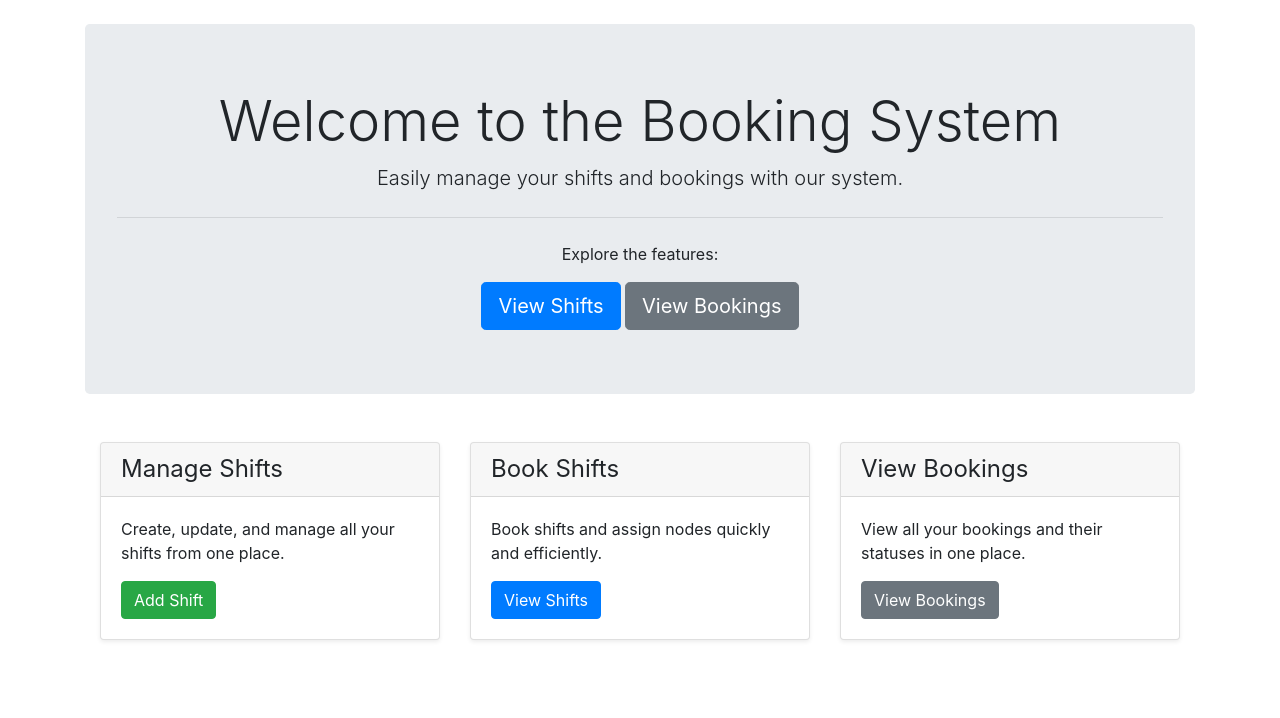
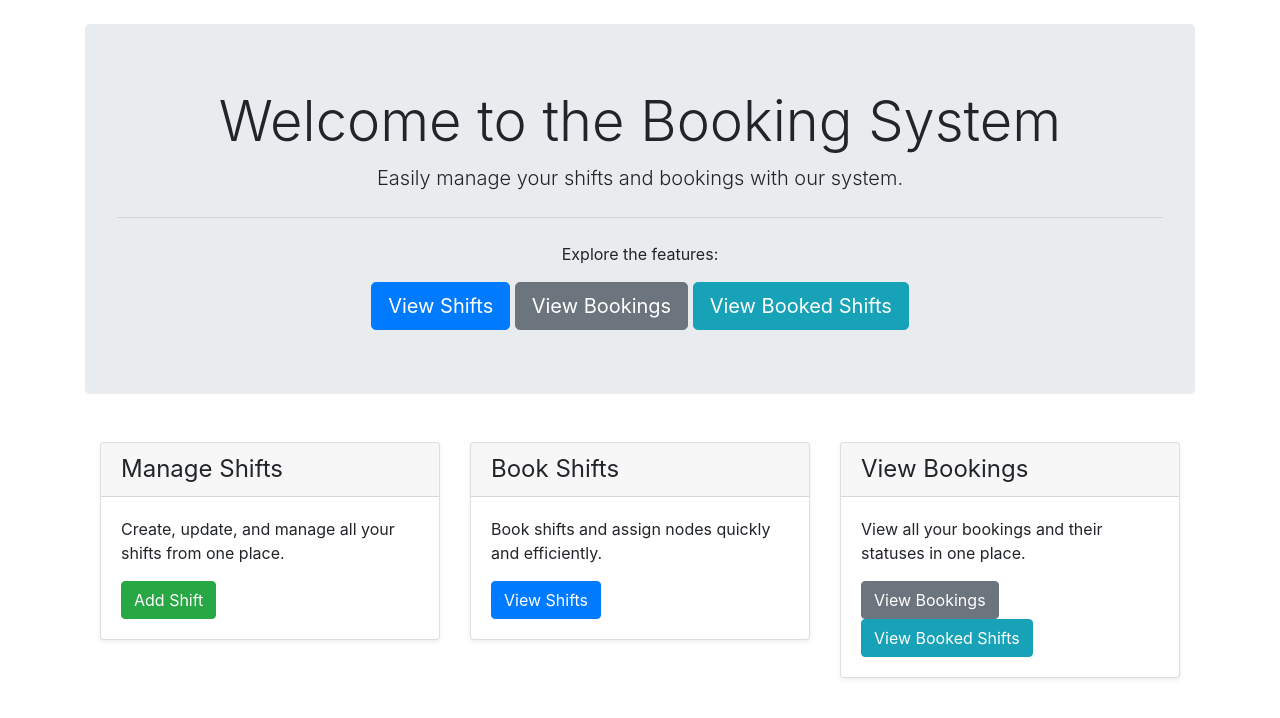
Before and after one commit to ShamcyBens/Django-Python-B2B, a Django app: page /booking/ in a window 1280 px wide. Shown: the top 718 px of the page. Run offline with Django 3.2, Linux system fonts and the light colour scheme; some libraries are stand-ins or nearby versions.

Commit message:
Differentiate btw Booked Shifts and available shifts

```diff
--- a/booking/models.py
+++ b/booking/models.py
@@ -5,6 +5,8 @@ class Shift(models.Model):
     start_time = models.DateTimeField()
     end_time = models.DateTimeField()
     created_at = models.DateTimeField(auto_now_add=True)
+    booked = models.BooleanField(default=False)
+
 
     def __str__(self):
         return self.shift_name
--- a/booking/templates/bookings.html
+++ b/booking/templates/bookings.html
@@ -1,4 +1,3 @@
-<!-- booking/templates/booking/booking_list.html -->
 {% extends 'base.html' %}
 
 {% block title %}Booked Sessions{% endblock %}
@@ -23,7 +22,7 @@
                     <tr>
                         <td>{{ booking.shift.shift_name }}</td>
                         <td>{{ booking.node.node_name }}</td>
-                        <td>{{ booking.status }}</td>
+                        <p>Status: {{ booking.get_status_display }}</p>
                         <td>{{ booking.created_at }}</td>
                     </tr>
                 {% empty %}
--- a/booking/templates/home.html
+++ b/booking/templates/home.html
@@ -9,7 +9,8 @@
     <hr class="my-4">
     <p>Explore the features:</p>
     <a class="btn btn-primary btn-lg" href="{% url 'shift_list' %}" role="button">View Shifts</a>
-    <a class="btn btn-secondary btn-lg" href="{% url 'bookings' %}" role="button">View Bookings</a>
+    <a class="btn btn-secondary btn-lg" href="{% url 'booking_list' %}" role="button">View Bookings</a>
+    <a class="btn btn-info btn-lg" href="{% url 'booked_shifts' %}" role="button">View Booked Shifts</a>
 </div>
 
 <div class="container mt-5">
@@ -43,7 +44,8 @@
                 </div>
                 <div class="card-body">
                     <p class="card-text">View all your bookings and their statuses in one place.</p>
-                    <a href="{% url 'bookings' %}" class="btn btn-secondary">View Bookings</a>
+                    <a href="{% url 'booking_list' %}" class="btn btn-secondary">View Bookings</a>
+                    <a href="{% url 'booked_shifts' %}" class="btn btn-info">View Booked Shifts</a>
                 </div>
             </div>
         </div>
--- a/booking/urls.py
+++ b/booking/urls.py
@@ -9,5 +9,7 @@ urlpatterns = [
     path('bookings/', views.booking_list, name='bookings'),  # New URL for bookings
     path('api/book_shift/', views.api_book_shift, name='api_book_shift'),
     path('', views.home, name='home'),  # Home page
+    path('booking/booked_shifts/', views.booked_shifts, name='booked_shifts'),
+
 
 ]
--- a/booking/views.py
+++ b/booking/views.py
@@ -2,6 +2,10 @@ from django.shortcuts import render, redirect, get_object_or_404
 from .models import Shift, Booking, Node
 from django.http import JsonResponse
 from django.contrib import messages
+
+
+def home(request):
+    return render(request, 'home.html')
 
 
 def add_shift(request):
@@ -10,11 +14,13 @@ def add_shift(request):
         start_time = request.POST['start_time']
         end_time = request.POST['end_time']
         Shift.objects.create(shift_name=shift_name, start_time=start_time, end_time=end_time)
+        messages.success(request, 'Shift added successfully.')
         return redirect('shift_list')
     return render(request, 'add_shift.html')
 
+# views.py
 def shift_list(request):
-    shifts = Shift.objects.all()
+    shifts = Shift.objects.filter(booked=False)  # Only show unbooked shifts
     return render(request, 'shift_list.html', {'shifts': shifts})
 
 
@@ -25,14 +31,14 @@ def book_shift(request, shift_id):
         node_id = request.POST.get('node_id')
         if node_id:
             node = get_object_or_404(Node, id=node_id)
-            Booking.objects.create(shift=shift, node=node, status='pending')
+            Booking.objects.create(shift=shift, node=node, status='booked')
+            shift.booked = True
+            shift.save()
             messages.success(request, f'Successfully booked shift "{shift.shift_name}" for "{node.node_name}".')
             return redirect('shift_list')
         else:
             messages.error(request, 'Please select a node.')
     return render(request, 'book_shift.html', {'shift': shift, 'nodes': nodes})
-
-
 
 def api_get_shifts(request):
     shifts = list(Shift.objects.values())
@@ -48,10 +54,10 @@ def api_book_shift(request):
         return JsonResponse({'booking_id': booking.id, 'status': booking.status})
     return JsonResponse({'error': 'Invalid request'}, status=400)
 
-
-def home(request):
-    return render(request, 'home.html')
-
+# booking/views.py
+def booked_shifts(request):
+    bookings = Booking.objects.all()
+    return render(request, 'booked_shifts.html', {'bookings': bookings})
 
 
 def booking_list(request):
```
Also changed, not shown: booking/templates/booked_shifts.html (added, +32 -0 lines), booking/templates/shift_list.html (+10 -18 lines), booking/migrations/0002_shift_booked.py (added), db.sqlite3.
